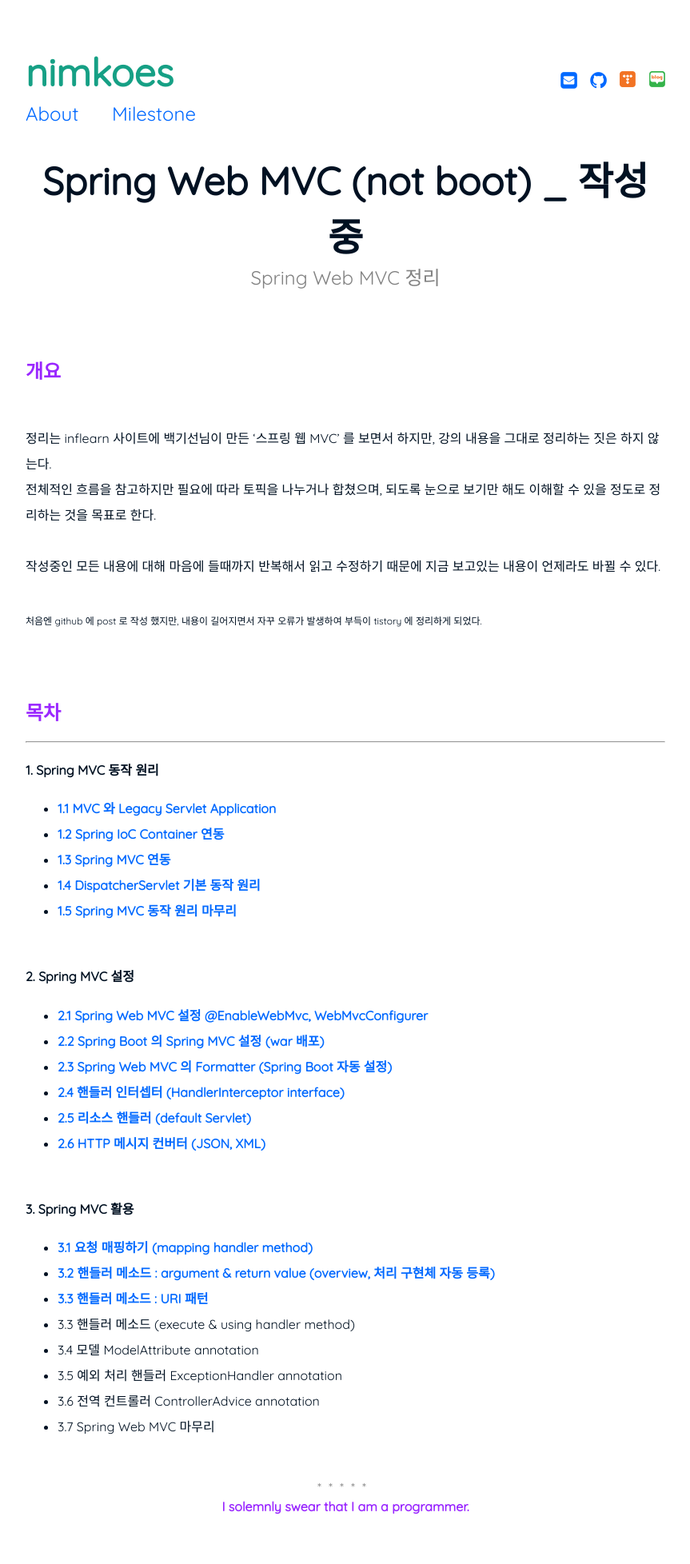
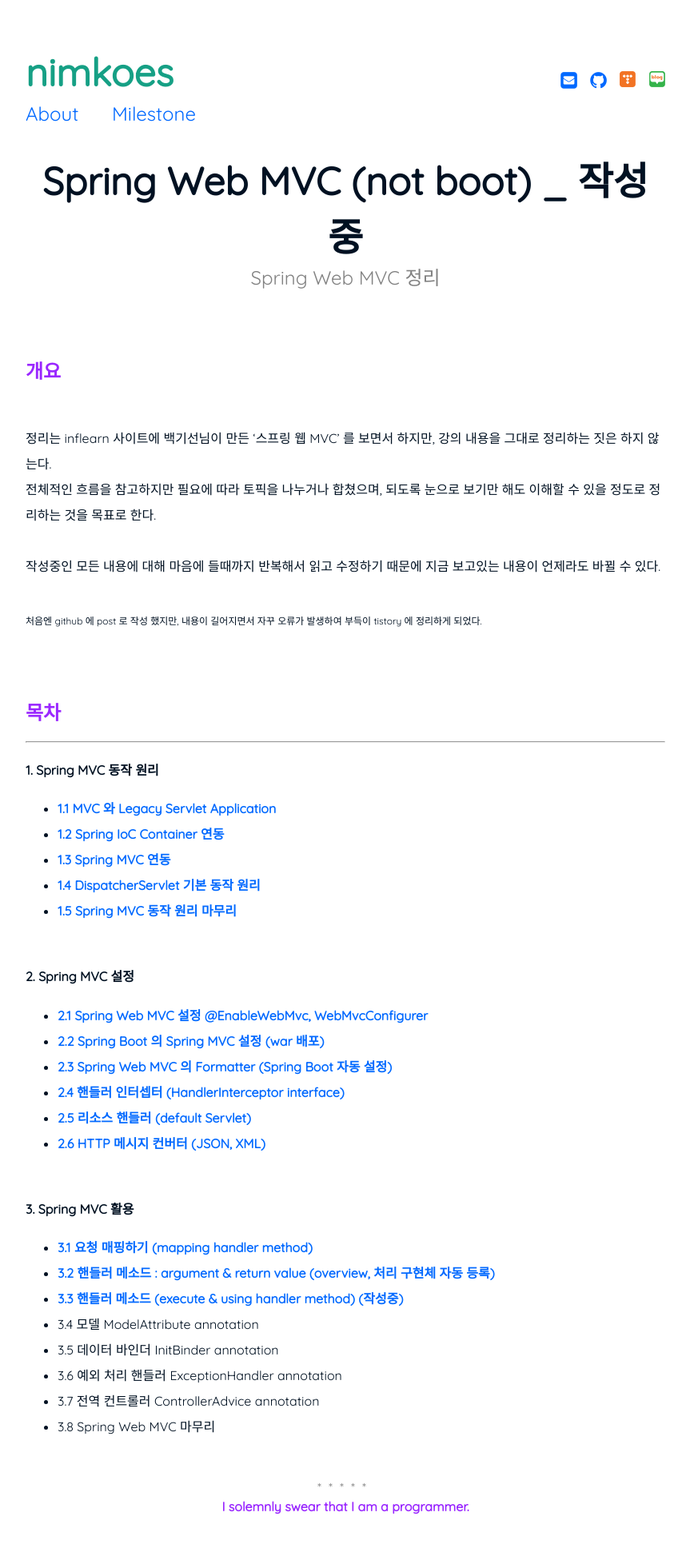
Before and after one commit to nimkoes/portfolio, a Jekyll site: the page built from _posts/2021-06-17-spring_web_mvc.md, in a window 1280 px wide. Shown: the whole page at 80% size, without its empty margins (208-1071 px from the left). Built offline with Jekyll 4.4.1, drawn with Linux system fonts in a browser that asks for light colours.

Commit message:
mod post

```diff
--- a/_posts/2021-06-17-spring_web_mvc.md
+++ b/_posts/2021-06-17-spring_web_mvc.md
@@ -44,12 +44,12 @@ author: "nimkoes"
 #### 3. Spring MVC 활용
   - [3.1 요청 매핑하기 (mapping handler method)][link_spring_web_mvc_012]
   - [3.2 핸들러 메소드 : argument & return value (overview, 처리 구현체 자동 등록)][link_spring_web_mvc_013]
-  - [3.3 핸들러 메소드 : URI 패턴][link_spring_web_mvc_014]
-  - 3.3 핸들러 메소드 (execute & using handler method)
+  - [3.3 핸들러 메소드 (execute & using handler method) (작성중)][link_spring_web_mvc_014]
   - 3.4 모델 ModelAttribute annotation
-  - 3.5 예외 처리 핸들러 ExceptionHandler annotation
-  - 3.6 전역 컨트롤러 ControllerAdvice annotation
-  - 3.7 Spring Web MVC 마무리
+  - 3.5 데이터 바인더 InitBinder annotation
+  - 3.6 예외 처리 핸들러 ExceptionHandler annotation
+  - 3.7 전역 컨트롤러 ControllerAdvice annotation
+  - 3.8 Spring Web MVC 마무리
 
 
 
```
